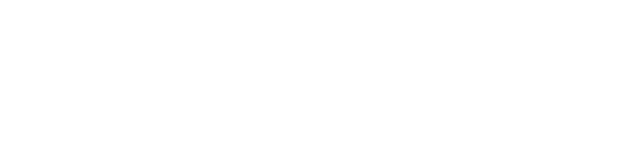
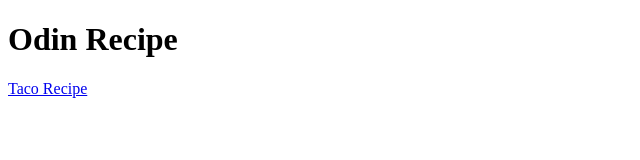
Before and after one commit to Fimbulv/odin-recipe, a plain HTML site: page index.html in a window 1280 px wide. Shown: the whole page, without its empty margins (0-640 px from the left). Drawn offline with Linux system fonts and the light colour scheme.

Commit message:
Added Tacos to index link page,created taco recipe with no contents

```diff
--- a/index.html
+++ b/index.html
@@ -1,9 +1,15 @@
 <!DOCTYPE html>
 <html lang="en">
     <head>
-        <Title>
+        <Title> Odin Recipes </Title>
+        <meta name="Keywords" content="Odin Project, Recipe, Assignment, First Build"/>
+        <meta name="Description" content="First assignment in Odin Project, create a Cookbook Website"/>
+        <meta name="Revised" content="10/06/2023"/>
+        <meta http-equiv="content-type" content="text/html; charset=utf-8"/>
     </head>
-
-
+    <body>
+        <h1> Odin Recipe </h1>
+        <a href="recipes/tacos.html">Taco Recipe</a>
+    </body>
 
 </html>
```
